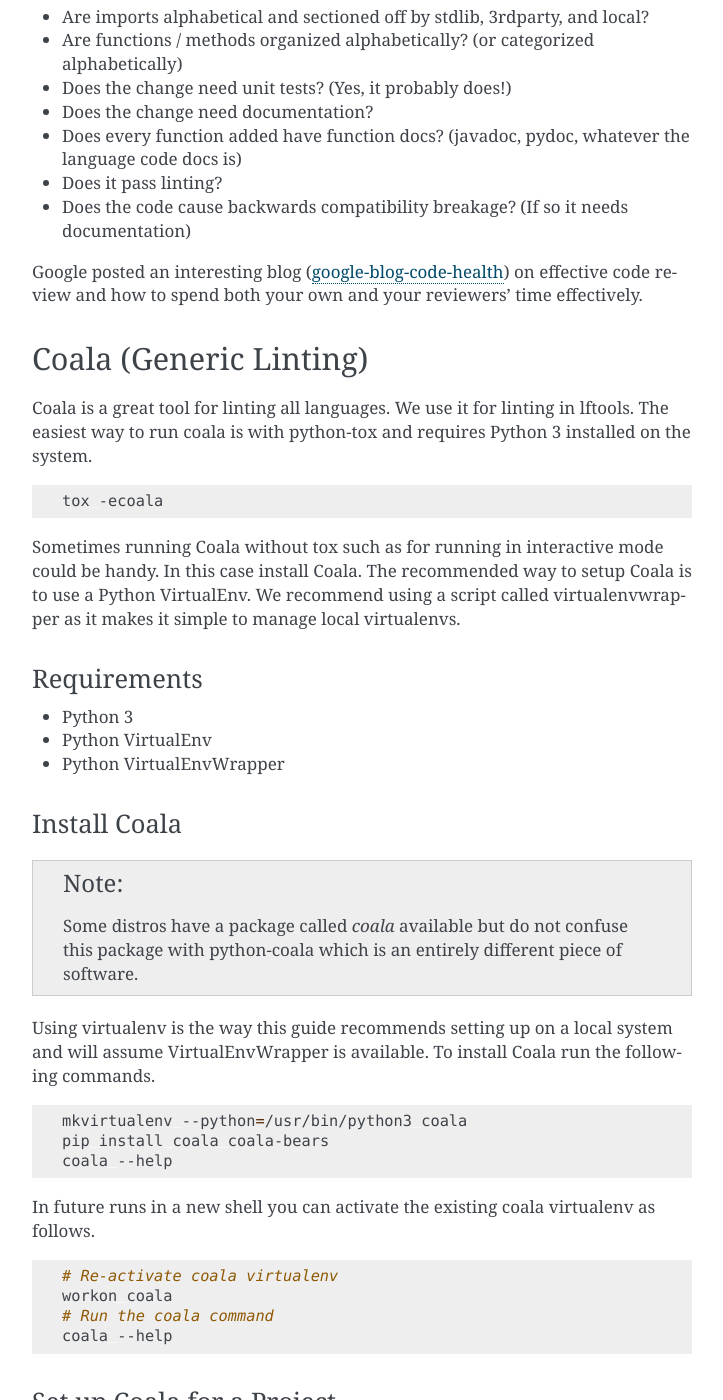
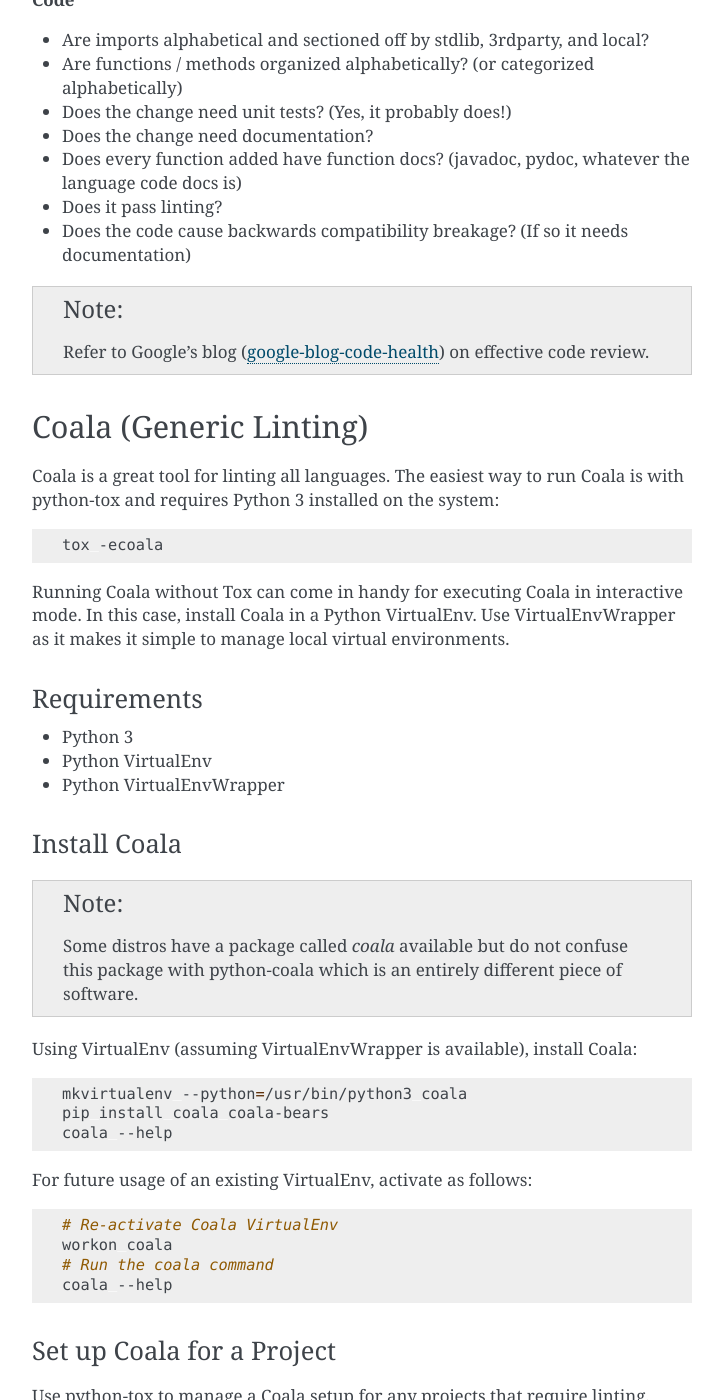
Before and after one commit to lfit/releng-docs, a Sphinx documentation site: the page built from docs/best-practices.rst, in a window 1280 px wide and 1400 px high, scrolled down 660 px. Shown: the whole window, without its empty margins (388-1111 px from the left). Built offline with Sphinx 7.4.7, drawn with Linux system fonts in a browser that asks for light colours; some of the changed text lies outside the part shown.

Commit message:
Re-word best-practices
- Do not use "you" in sentences.
- Capitalize few of the brand names used.
- Re-word some instructions to make it more direct
  with less wording.

Issue: RELENG-507
Change-Id: I92813bf51ec13a2339df3dc5065266223cfe51a4
Signed-off-by: Jessica Wagantall <jwagantall@linuxfoundation.org>

```diff
--- a/docs/best-practices.rst
+++ b/docs/best-practices.rst
@@ -11,8 +11,8 @@
 
 All patches that go into a project repo need to be code reviewed by someone
 other than the original author. Code review is a great way to both learn from
-others as well as improve code quality and we highly recommend everyone code
-review patches regardless of if you are an active committer on a project or not.
+others as well as improve code quality. Contribution to code review is highly
+recommended regardless of activity as a committer.
 
 Below provides a simple checklist of common items that code reviewers should
 look out for (Patch submitters can use this to self-review as well to ensure
@@ -26,6 +26,7 @@
   in the subject line or body?
 - Are there any typos?
 - Are all code review comments addressed?
+- Is the code rebased onto the latest HEAD of the branch?
 - Does the code pull in any dependencies that might have license conflicts
   with this project's license?
 
@@ -43,27 +44,23 @@
 - Does the code cause backwards compatibility breakage?
   (If so it needs documentation)
 
-Google posted an interesting blog (`google-blog-code-health`_) on effective
-code review and how to spend both your own and your reviewers' time
-effectively.
+.. note::
 
-
+    Refer to Google's blog (`google-blog-code-health`_) on effective code review.
 
 Coala (Generic Linting)
 =======================
 
-Coala is a great tool for linting all languages. We use it for linting in
-lftools. The easiest way to run coala is with python-tox and requires Python 3
-installed on the system.
+Coala is a great tool for linting all languages. The easiest way to run Coala
+is with python-tox and requires Python 3 installed on the system:
 
 .. code-block:: bash
 
     tox -ecoala
 
-Sometimes running Coala without tox such as for running in interactive mode
-could be handy. In this case install Coala. The recommended
-way to setup Coala is to use a Python VirtualEnv. We recommend using a script
-called virtualenvwrapper as it makes it simple to manage local virtualenvs.
+Running Coala without Tox can come in handy for executing Coala in
+interactive mode. In this case, install Coala in a Python VirtualEnv.
+Use VirtualEnvWrapper as it makes it simple to manage local virtual environments.
 
 Requirements
 ------------
@@ -81,9 +78,7 @@
     this package with python-coala which is an entirely different piece of
     software.
 
-Using virtualenv is the way this guide recommends setting up on a local system
-and will assume VirtualEnvWrapper is available. To install Coala run the
-following commands.
+Using VirtualEnv (assuming VirtualEnvWrapper is available), install Coala:
 
 .. code-block:: bash
 
@@ -91,12 +86,11 @@
     pip install coala coala-bears
     coala --help
 
-In future runs in a new shell you can activate the existing coala virtualenv as
-follows.
+For future usage of an existing VirtualEnv, activate as follows:
 
 .. code-block:: bash
 
-    # Re-activate coala virtualenv
+    # Re-activate Coala VirtualEnv
     workon coala
     # Run the coala command
     coala --help
@@ -104,9 +98,7 @@
 Set up Coala for a Project
 --------------------------
 
-In some cases we may want to setup coala for a new project that wants to start
-linting their project. We recommend using python-tox to manage a Coala setup
-for any projects.
+Use python-tox to manage a Coala setup for any projects that require linting.
 
 **Requirements**
 
```
Also changed, not shown: other parts of docs/best-practices.rst (+2 -2 lines).
